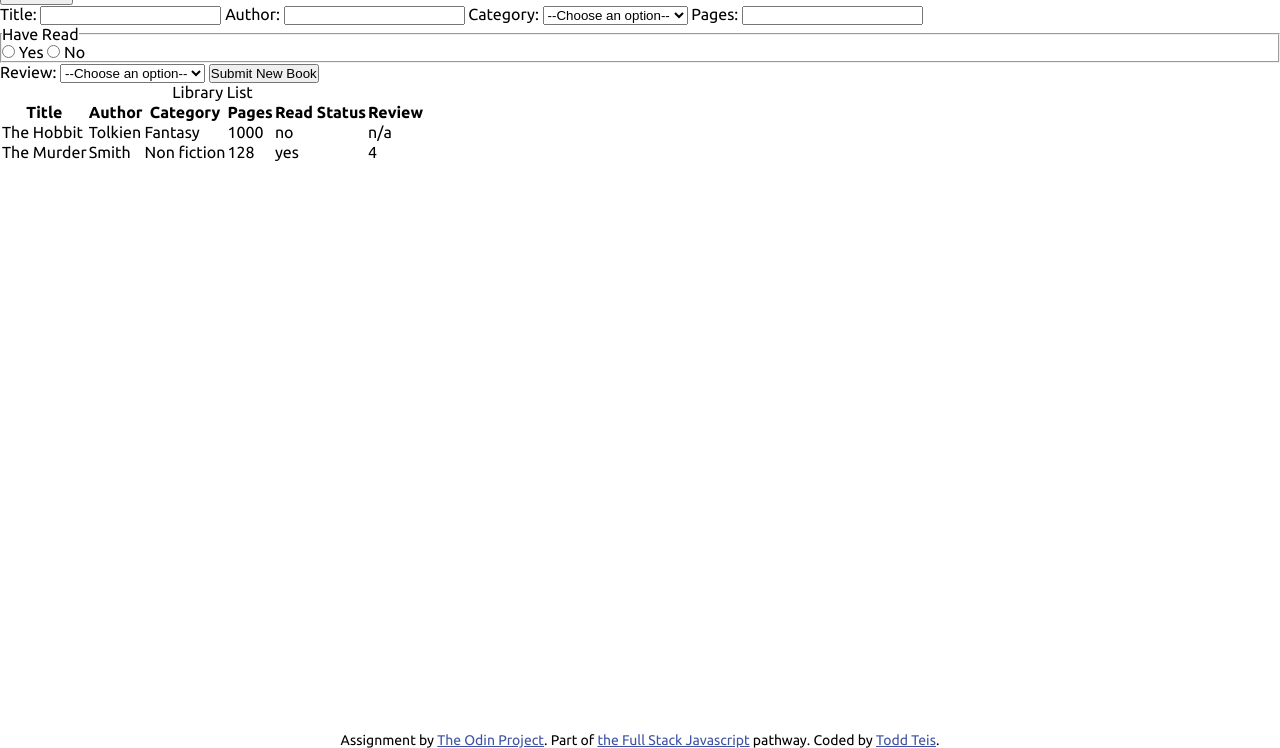
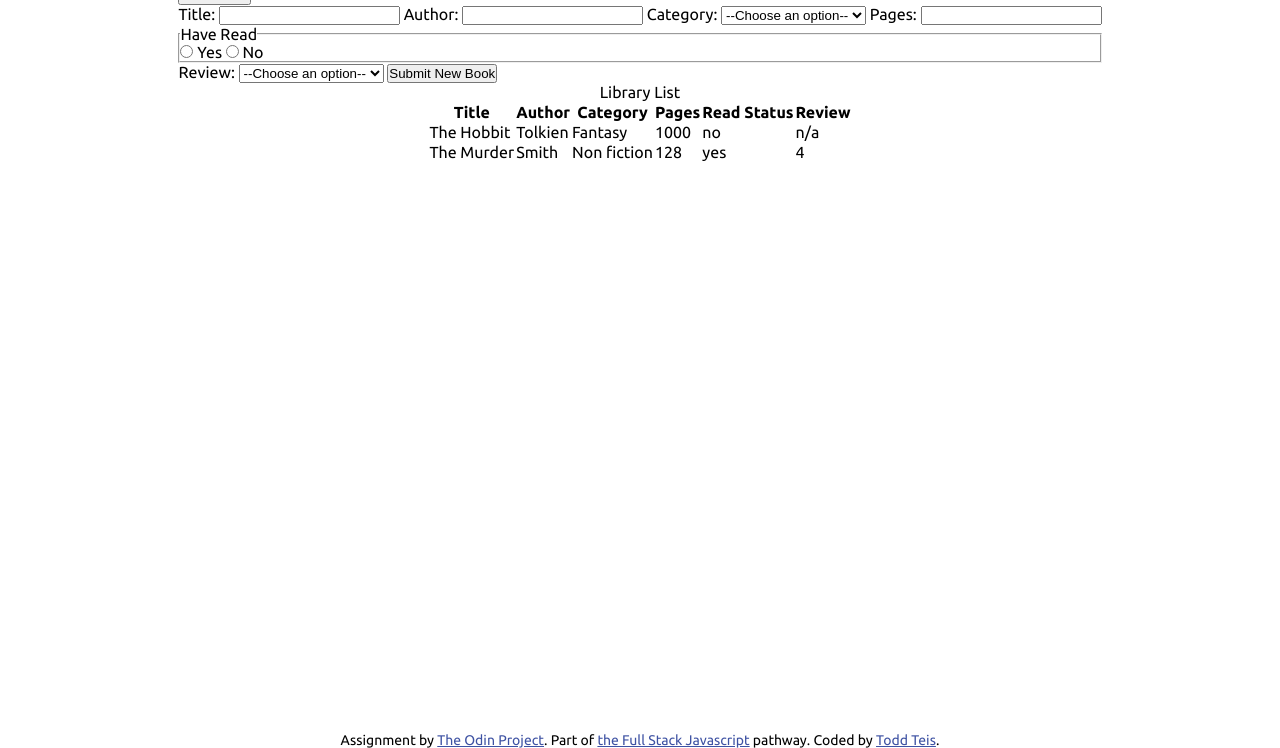
Before and after one commit to toddteis/book-library-app, a plain HTML site: page index.html in a window 1280 px wide. Shown: the part 52-800 px from the top of the page. Drawn offline with Linux system fonts and the light colour scheme.

Commit message:
Styled body tag to center content horizontally.

```diff
--- a/index.html
+++ b/index.html
@@ -8,6 +8,7 @@
     <title>Book Library Project</title>
 </head>
 <body>
+    <main>
         <h1>The Book Library</h1>
         <section class="add-a-book">
             <button>Add a Book</button>
@@ -67,8 +68,7 @@
                     </tbody>
             </table>
         </section>
-
-
+    </main>
     <footer>
         <p class="attribution">
             Assignment by <a href="https://www.theodinproject.com" target="_blank">The Odin Project</a>.
--- a/styles.css
+++ b/styles.css
@@ -21,6 +21,19 @@ html {
     font-size: 16px;
 }
 
+body {
+    width: 100vw;
+    display: flex;
+    justify-content: center;
+}
+
+main {
+    display: flex;
+    flex-direction: column;
+    align-items: center;
+    width: 1440px;
+}
+
 /* FOOTER */
 
 .attribution {
```
Lines whose indentation alone changed are shown as unchanged.
